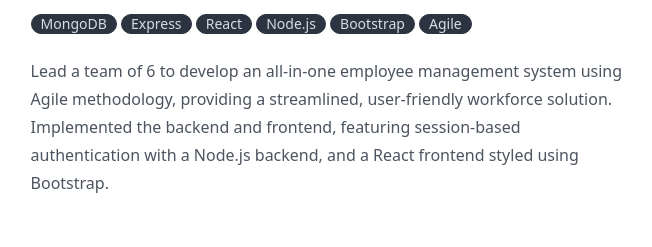
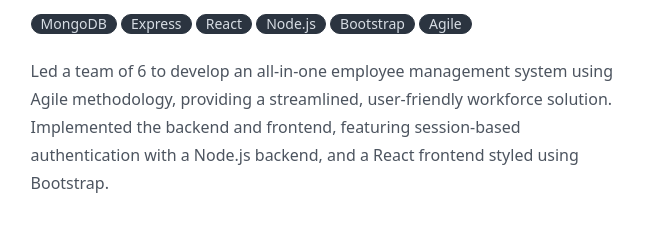
Before and after one commit to maxjschneider/minimal-portfolio, a website: page src/index.html in a window 1280 px wide. Shown: the part 2348-2595 px from the top of the page, 312-964 px from the left. Drawn offline with nearby package versions, Linux system fonts and the light colour scheme; files that its build step writes are made by us from their sources.

Commit message:
grammar fix

```diff
--- a/src/index.html
+++ b/src/index.html
@@ -144,7 +144,7 @@
       <span class="badge badge-neutral">Agile</span>
 
       <p>
-        Lead a team of 6 to develop an all-in-one employee management system using Agile methodology, providing a
+        Led a team of 6 to develop an all-in-one employee management system using Agile methodology, providing a
         streamlined, user-friendly workforce solution. Implemented the backend and frontend, featuring session-based authentication with a Node.js backend, and a React frontend styled using Bootstrap.
       </p>
 
```
